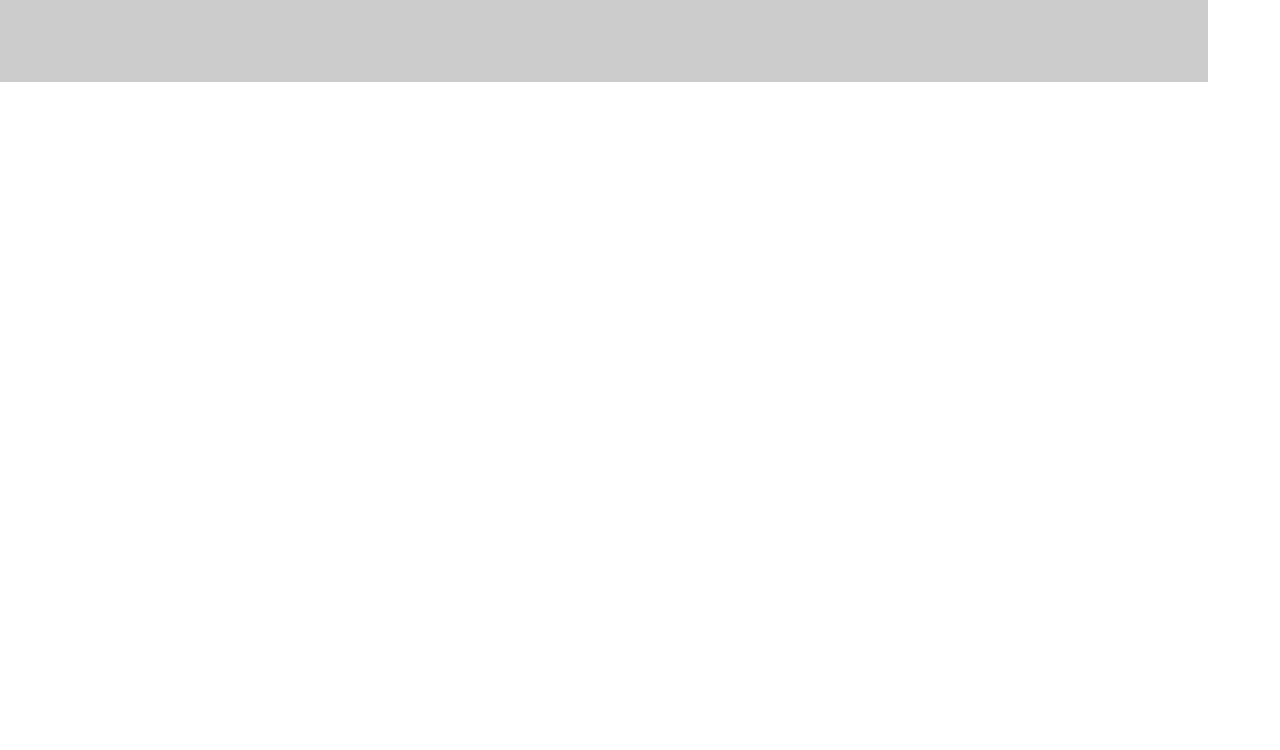
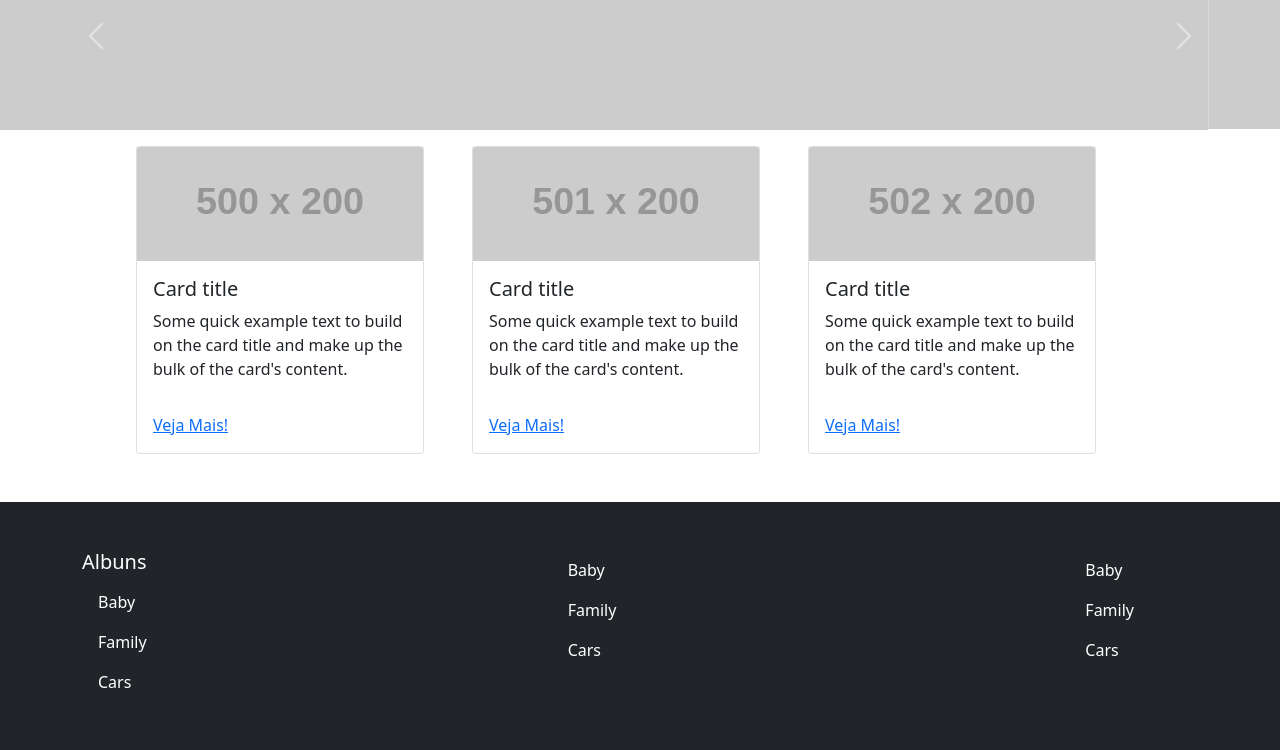
Before and after one commit to maikaodev/bootstrap, a plain HTML site: page portfolio.html in a window 1280 px wide. Shown: the part 486-1236 px from the top of the page. Before the commit the page ends 800 px from the top, so only its background shows below. Drawn offline with Linux system fonts and the light colour scheme; placeholder pictures from the web are drawn by us.

Commit message:
Adicionando Main e Footer

```diff
--- a/portfolio.html
+++ b/portfolio.html
@@ -14,7 +14,8 @@
 
 <body>
   <!-- Header -->
-  <thead>
+
+  <head>
     <!-- Nav -->
     <nav class="navbar navbar-expand-lg navbar-dark bg-dark">
       <div class="container-fluid">
@@ -53,8 +54,8 @@
       </div>
     </nav>
     <!-- End Nav -->
-  </thead>
-  <tbody>
+  </head>
+  <main class="mt-5 mb-5">
     <!-- Banner-Rotativo -->
     <section id="banner-rotativo" class="carousel slide" data-bs-ride="carousel">
       <!-- container Banner-->
@@ -65,11 +66,11 @@
         </figure>
 
         <figure class="carousel-item">
-          <img src="https://fakeimg.pl/600x200/" class="d-block w-100" alt="..." />
+          <img src="https://fakeimg.pl/501x200/" class="d-block w-100" alt="..." />
         </figure>
 
         <figure class="carousel-item">
-          <img src="https://fakeimg.pl/700x200/" class="d-block w-100" alt="..." />
+          <img src="https://fakeimg.pl/502x200/" class="d-block w-100" alt="..." />
         </figure>
         <!-- End Imagens -->
       </article>
@@ -84,9 +85,100 @@
         <span class="visually-hidden">Next</span>
       </button>
       <!-- End Botões de Ação -->
+      <!-- Mini-Menu -->
+      <section class="container d-flex justify-content-center">
+        <div class="card me-5" style="width: 18rem;">
+          <img src="https://fakeimg.pl/500x200/" class="card-img-top" alt="...">
+          <div class="card-body">
+            <h5 class="card-title">Card title</h5>
+            <p class="card-text">Some quick example text to build on the card title and make up the bulk of the card's
+              content.</p>
+          </div>
+
+          <div class="card-body">
+            <a href="#" class="card-link">Veja Mais!</a>
+          </div>
+        </div>
+        <div class="card me-5" style="width: 18rem;">
+          <img src="https://fakeimg.pl/501x200/" class="card-img-top" alt="...">
+          <div class="card-body">
+            <h5 class="card-title">Card title</h5>
+            <p class="card-text">Some quick example text to build on the card title and make up the bulk of the card's
+              content.</p>
+          </div>
+
+          <div class="card-body">
+            <a href="#" class="card-link">Veja Mais!</a>
+          </div>
+        </div>
+        <div class="card me-5" style="width: 18rem;">
+          <img src="https://fakeimg.pl/502x200/" class="card-img-top" alt="...">
+          <div class="card-body">
+            <h5 class="card-title">Card title</h5>
+            <p class="card-text">Some quick example text to build on the card title and make up the bulk of the card's
+              content.</p>
+          </div>
+
+          <div class="card-body">
+            <a href="#" class="card-link">Veja Mais!</a>
+          </div>
+        </div>
+        <!-- Mini-Menu -->
+      </section>
     </section>
     <!-- End Banner-Rotativo -->
-  </tbody>
+
+  </main>
+  <footer class="container-fluid bg-dark text-white">
+    <div class="container d-flex flex-row justify-content-between  pt-5 pb-5">
+      <section>
+        <h5>Albuns</h5>
+        <ul class="nav flex-column ">
+          <li class="nav-item">
+            <a href="#" class="nav-link text-white">Baby</a>
+            <a href="#" class="nav-link text-white">Family</a>
+            <a href="#" class="nav-link text-white">Cars</a>
+
+          </li>
+        </ul>
+      </section>
+      <section>
+        <ul class="nav flex-column ms-5 me-5">
+          <li class="nav-item">
+            <a href="#" class="nav-link text-white">Baby</a>
+            <a href="#" class="nav-link text-white">Family</a>
+            <a href="#" class="nav-link text-white">Cars</a>
+
+          </li>
+        </ul>
+      </section>
+      <section>
+        <ul class="nav flex-column ms-5 me-5">
+          <li class="nav-item">
+            <a href="#" class="nav-link text-white">Baby</a>
+            <a href="#" class="nav-link text-white">Family</a>
+            <a href="#" class="nav-link text-white">Cars</a>
+
+          </li>
+        </ul>
+      </section>
+    </div>
+
+  </footer>
+
+
+
+
+
+
+
+
+
+
+
+
+
+
   <!-- End Header -->
   <!-- Optional JavaScript; choose one of the two! -->
   <!-- Option 1: Bootstrap Bundle with Popper -->
```
